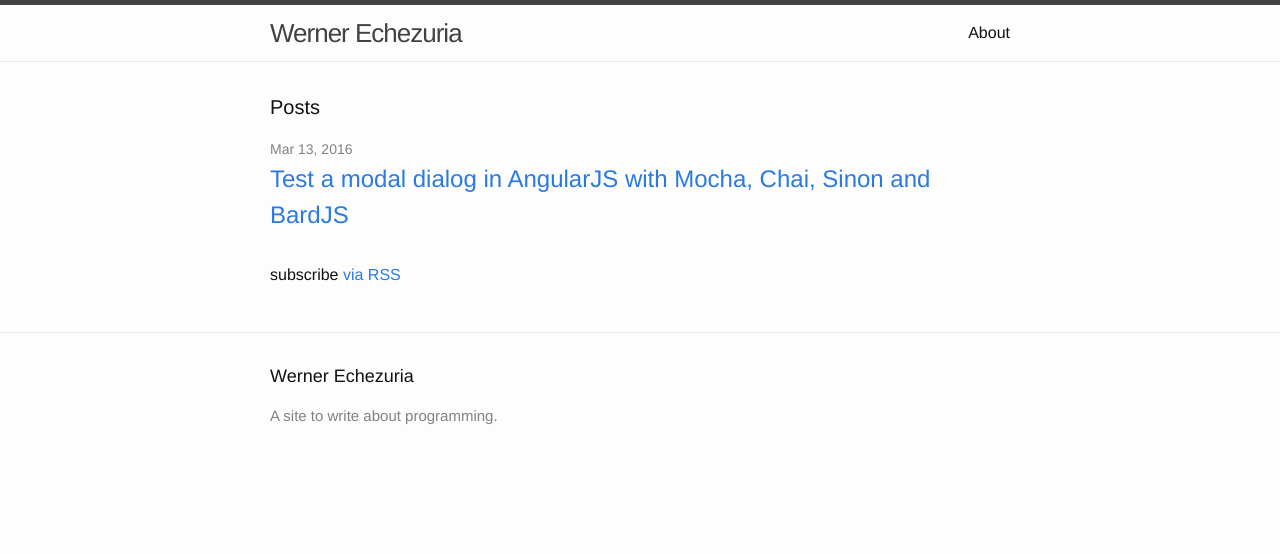
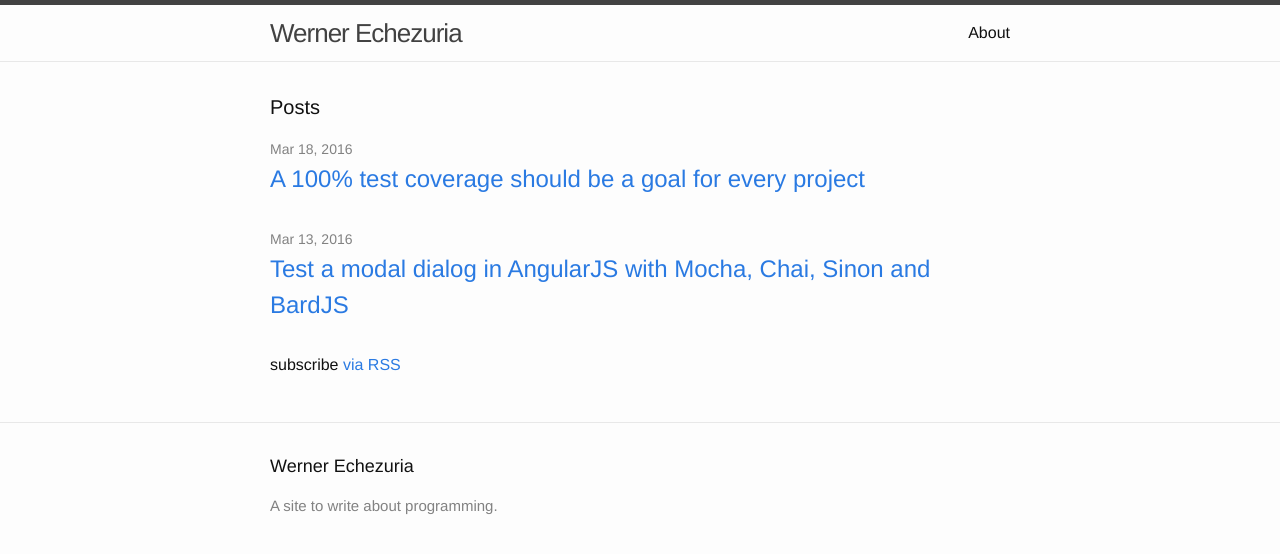
Before and after one commit to werner/werner.github.io, a Jekyll site: the page built from index.html, in a window 1280 px wide. Shown: the top 554 px of the page. Built offline with Jekyll 4.4.1, drawn with Linux system fonts in a browser that asks for light colours; part of the change alters nothing that is shown.

Commit message:
basic testing method to coverage report image

```diff
--- a/_config.yml
+++ b/_config.yml
@@ -14,6 +14,7 @@ baseurl: "" # the subpath of your site, e.g. /blog
 url: "" # the base hostname & protocol for your site
 twitter_username: wechezuria
 github_username:  werner
+future: true
 
 # Build settings
 markdown: kramdown
--- /dev/null
+++ b/_posts/2016-03-18-one-hundred-percent-test-coverage-should-be-a-goal.markdown
@@ -0,0 +1,71 @@
+---
+layout: post
+comments: true
+title: "A 100% test coverage should be a goal for every project"
+date: 2016-03-18 11:47:00 -0430
+categories: test coverage
+---
+Maybe I'm talking about my limited experience on small and medium size projects
+(although I've been programming for over 10 years I've never been in a large codebase), I think a 100% test coverage
+should be a goal for every project. Now, I don't mean the whole project should be covered, but the code you manually
+type; that will exclude the logs, temps, autogenerated code, even config files.
+
+As every tool developers use you should be able to configure your coverage tool so you can include only the
+pieces you need to test. Of course, this metric is not the only one we can use to make sure our code is safely tested,
+but I think is a good one.
+
+I've been reading a few posts negating the efficiency of [TDD](https://en.wikipedia.org/wiki/Test-driven_development),
+like [Dubious Decisions: Passing on TDD](http://www.thecaucus.net/#/content/caucus/tech_blog/432) and
+[Giving up on test-first development](http://iansommerville.com/systems-software-and-technology/giving-up-on-test-first-development/).
+I can't agree more on that. I'm not sure if this has been stated before (as a methodology), but what I do is the next:
+
+- Write code.
+- Write test.
+- Check code coverage.
+
+So, if I don't feel satisfied with the coverage percentage, I write more tests accordingly.
+
+However using only test coverage is not enough, there are some flaws that I will show, I'll be using Ocaml as an example.
+First, lets say we want to write a function that sums two numbers, we can write it this way:
+
+`mymodule.ml`
+{% highlight ocaml %}
+let sum_two_numbers first second = first + second
+{% endhighlight %}
+
+Simple, right?, now we're going to create the unit test using [OUnit](http://ounit.forge.ocamlcore.org/):
+
+`test.ml`
+{% highlight ocaml %}
+open OUnit2;;
+
+let test1 sum_two_numbers_test = assert_equal 121 (Mymodule.sum_two_numbers 54 67);;
+
+let suite =
+"suite">:::
+  ["test1">:: test1]
+;;
+
+let () =
+  run_test_tt_main suite
+;;
+{% endhighlight %}
+
+We need a coverage tool and looks like bisect is the most popular one, so we'll be using that, for this example
+we'll be using [bisect_ppx](https://github.com/rleonid/bisect_ppx). So, we just need to type in the command line the next:
+
+{% highlight bash %}
+ocamlfind c -package bisect_ppx -c mymodule.ml
+ocamlfind c -c test.ml
+ocamlfind c -linkpkg -package bisect_ppx -package oUnit mymodule.cmo test.cmo
+./a.out
+bisect-ppx-report -I build/ -html coverage/ bisect*.out
+{% endhighlight %}
+
+Now, you can open coverage/index.html, and see a shiny coverage report for our code.
+![Coverage Report]({{ site.url }}/assets/coverage.png)
+
+So, we decided our module is ready to use and test it in a repl, we open utop and type:
+
+{% highlight ocaml %}
+{% endhighlight %}
```
Also changed, not shown: assets/coverage.png (added).
